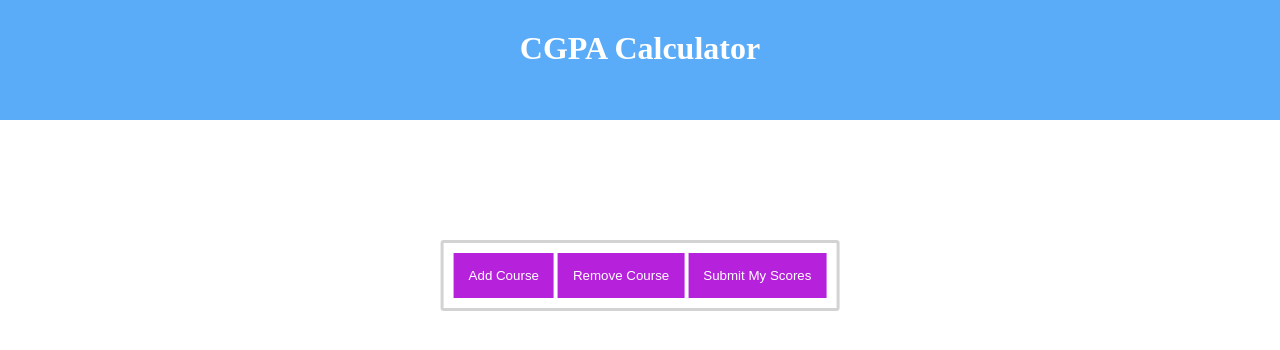
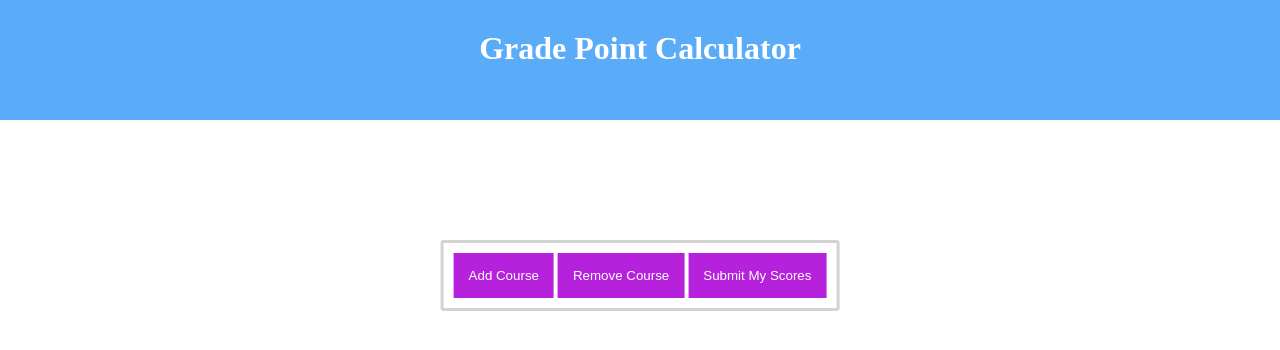
Before and after one commit to Dsholz/Grade-Point-Calculator, a plain HTML site: page CGPA Calculator/index.htm in a window 1280 px wide. Drawn offline with Linux system fonts and the light colour scheme.

Commit message:
Update index.htm

```diff
--- a/CGPA Calculator/index.htm
+++ b/CGPA Calculator/index.htm
@@ -11,7 +11,7 @@
 
 <body>
   <header class="header">
-    <h1>CGPA Calculator</h1>
+    <h1>Grade Point Calculator</h1>
   </header>
   <div class="scoreText"></div>
   <div class="container">
```
